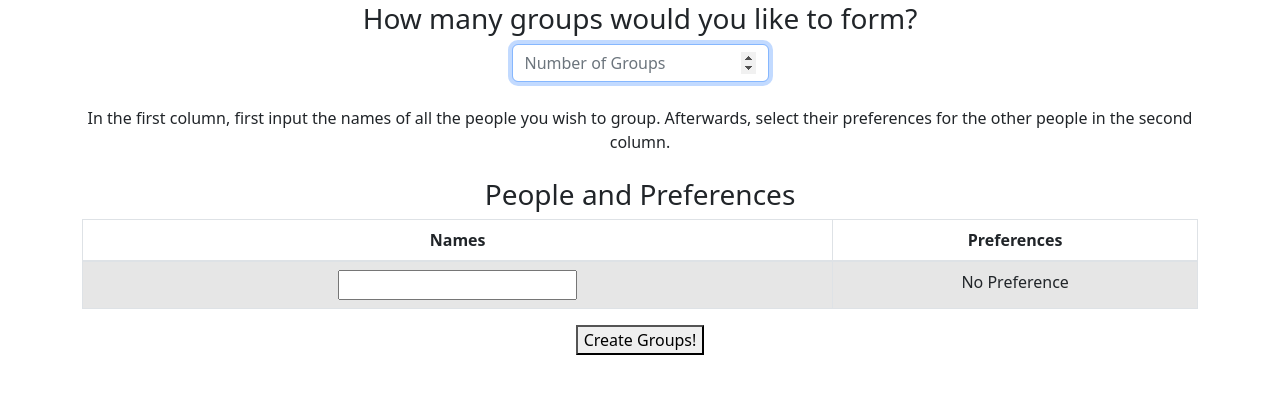
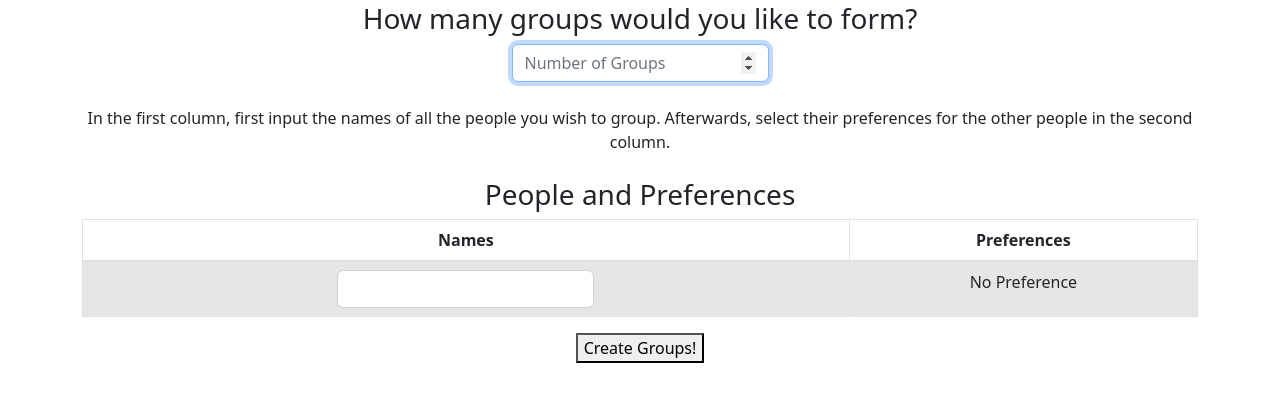
Before and after one commit to Lemon-marmalade/Thoughtful-Randomness-Public, a Python web app: template final/templates/input.html in a window 1280 px wide. Shown: the part 126-528 px from the top of the page. Run offline with Jinja, Linux system fonts and the light colour scheme; the template is opened without the code that fills it: most values are stand-ins (such as "Sample title", 1, 10 or a date in 2020).

Commit message:
Mon, Nov 11, 2024, 2:51 PM -08:00

```diff
--- a/final/templates/input.html
+++ b/final/templates/input.html
@@ -26,7 +26,7 @@
             <tbody>
                 <tr *ngFor="let person of people; let i = index">
                     <td>
-                      <input type="text" [(ngModel)]="person.name" (input)="updatePreferences()">
+                        <input autocomplete="off" class="form-control mx-auto w-auto" name="name" type="text" id="name{{ person }}" oninput="updatePreferences()">
                     </td>
                     <td>
                       <ng-select [items]="getPreferences(i)" bindLabel="name" bindValue="name" [(ngModel)]="person.preferences" multiple>
```
